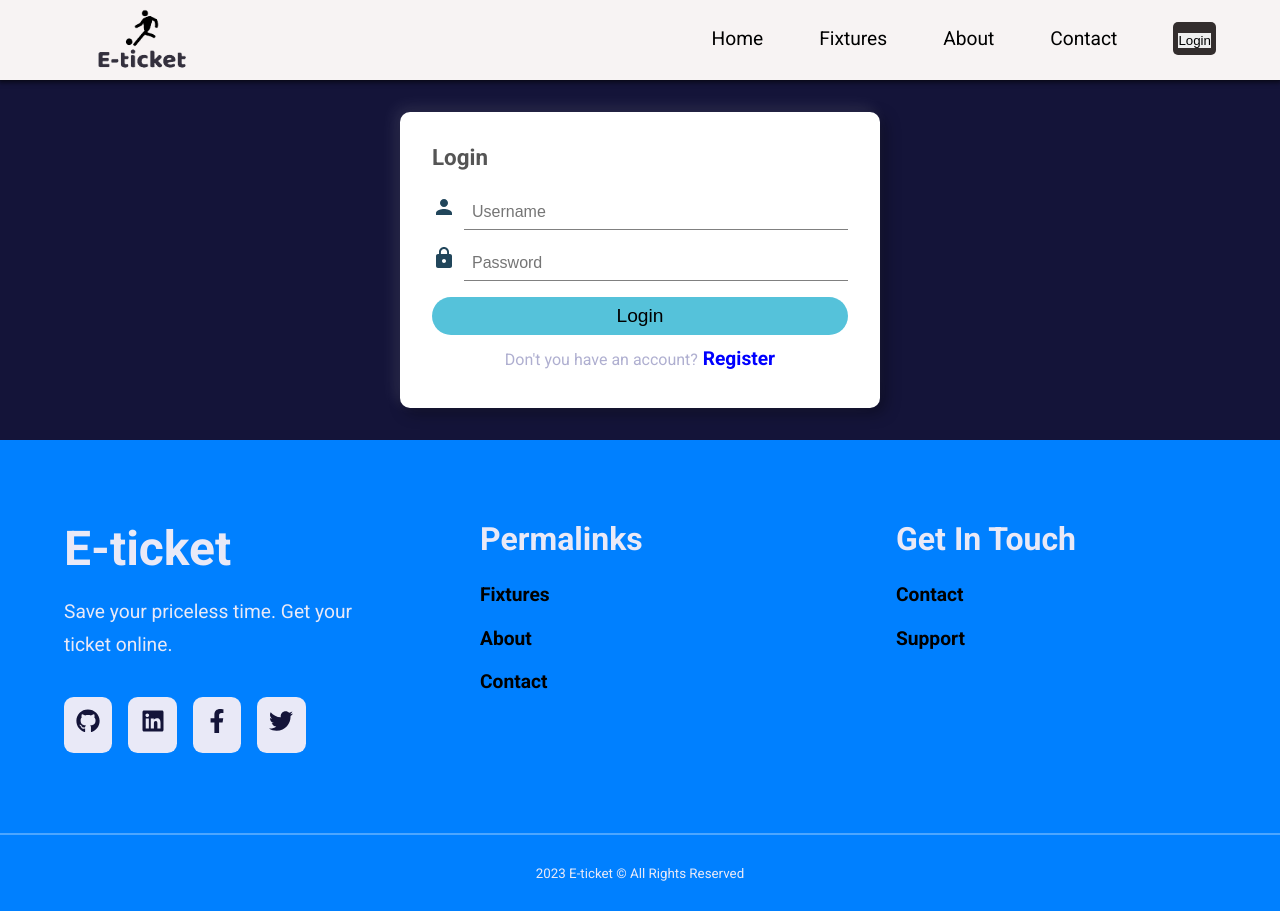
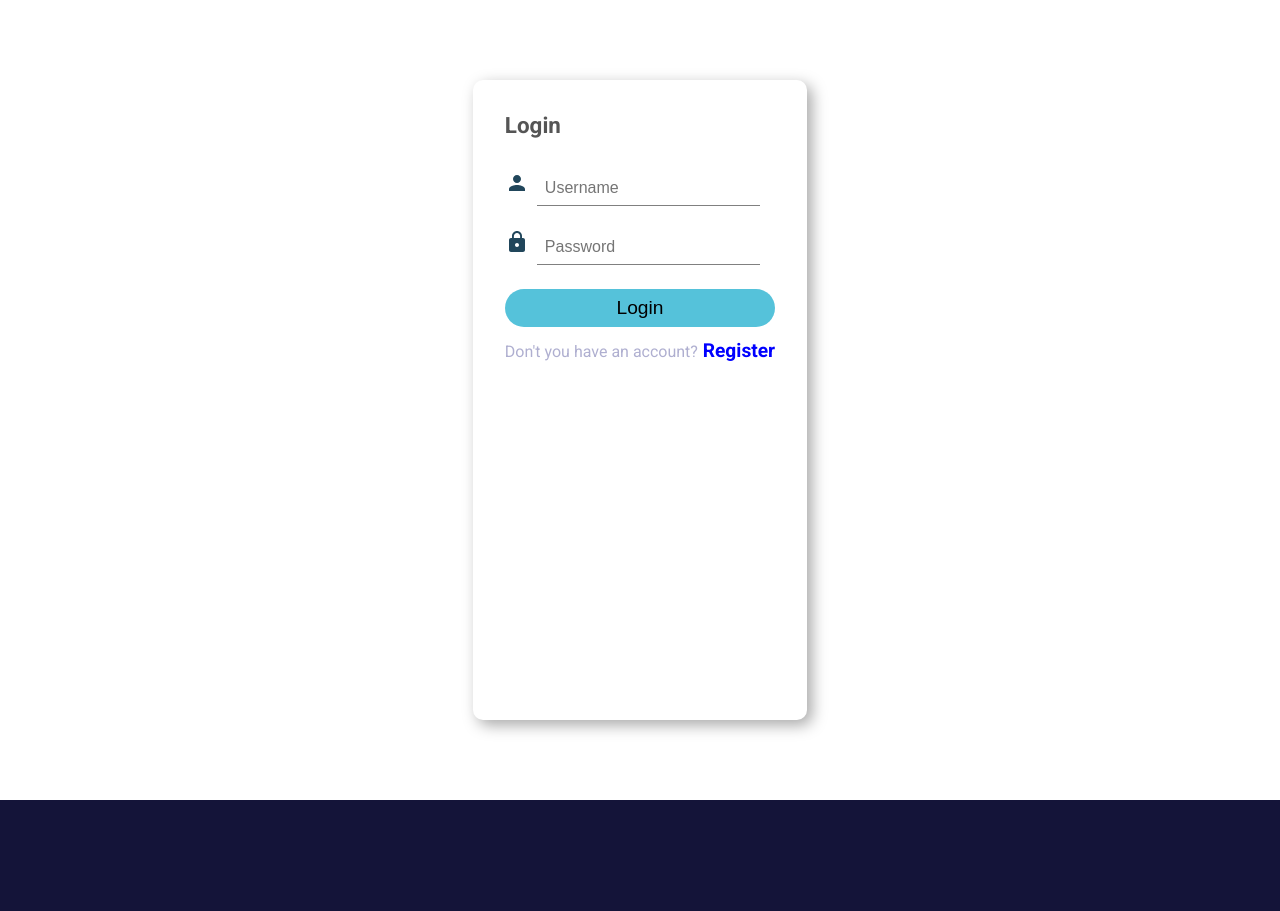
Before and after one commit to Amanuel2000/E-Ticketing-System, a React (Create React App) app in the folder client2/: page /login in a window 1280 px wide. After the commit the page ends 800 px from the top, so only its background shows below. Built offline with nearby package versions, Linux system fonts and the light colour scheme.

Commit message:
Update and add some files

```diff
--- a/client2/src/App.js
+++ b/client2/src/App.js
@@ -1,4 +1,9 @@
-import { BrowserRouter,   Navigate, Route, Routes } from "react-router-dom"
+import {
+  createBrowserRouter,
+  RouterProvider,
+  Outlet,
+  Navigate
+} from "react-router-dom"
 import Navbar from "./components/Navbar"
 import Home from "./pages/home/Home"
 import Fixtures from "./pages/fixtures/Fixtures"
@@ -16,32 +21,88 @@ import { useContext } from "react"
 import { AuthContext } from "./context/authContext"
 
 const App = () => {
-  const { currentUser } = useContext(AuthContext)
+
+  const {currentUser} = useContext(AuthContext);
+
+  const Layout = () => {
+    return (
+      <>
+      <ScrollToTop />
+      <Navbar />
+      <div>
+        <Outlet />
+      </div>
+      <Footer />
+      </>
+    );
+  };
+
   const ProtectedRoute = ({ children }) => {
     if (!currentUser) {
-      return <Navigate to="/login"/>
+      return <Navigate to="/login" />;
     }
-    return children
-  }
+
+    return children;
+  };
+
+  const router = createBrowserRouter([
+    {
+      path: "/",
+      element: (
+        <ProtectedRoute>
+          <Layout />
+        </ProtectedRoute>
+      ),
+      children: [
+        {
+          path: "/",
+          element: <Home />,
+        },
+        {
+          path: "/fixtures",
+          element: <Fixtures />,
+        },
+        {
+          path: "/ticket",
+          element: <Ticket />,
+        },
+        {
+          path: "/payment",
+          element: <Payment />,
+        },
+        {
+          path: "/generate",
+          element: <GenerateQRC />,
+        },
+        {
+          path: "/about",
+          element: <About />,
+        },
+        {
+          path: "/contact",
+          element: <Contact />,
+        },
+        {
+          path: "*",
+          element: <NotFound />,
+        }
+      ],
+    },
+    {
+      path: "/login",
+      element: <Login />,
+    },
+    {
+      path: "/register",
+      element: <Register />,
+    },
+  ]);
+
   return (
-    <BrowserRouter>
-      <ScrollToTop />
-      <Navbar />
-      <Routes>
-        <Route index element={<Home />} />
-        <Route path="fixtures" element={<Fixtures />} />
-        <Route path="about" element={<About />} />
-        <Route path="contact" element={<Contact />} />
-        <Route path="login" element={<Login />} />
-        <Route path="Register" element={<Register />} />
-        <Route path="ticket" element={<Ticket />} />
-        <Route path="payment" element={<Payment />} />
-        <Route path="generate" element={<GenerateQRC />} />
-        <Route path="*" element={<NotFound />} />
-      </Routes>
-      <Footer />
-    </BrowserRouter>
-  )
+    <div>
+      <RouterProvider router={router} />
+    </div>
+  );
 }
 
-export default App
+export default App;
--- a/client2/src/components/Navbar.jsx
+++ b/client2/src/components/Navbar.jsx
@@ -4,33 +4,13 @@ import Logo from '../images/logo.png'
 import { FaBars } from 'react-icons/fa';
 import { AiOutlineClose } from 'react-icons/ai';
 import PersonOutlinedIcon from "@mui/icons-material/PersonOutlined";
-import { useState } from 'react';
-import { useContext } from "react";
+import { useState, useContext } from 'react';
 import { AuthContext } from "../context/authContext";
-import { useHistory } from 'react-router-dom';
-import { useNavigate } from 'react-router-dom';
 
 
 const Navbar = () => {
-  const [isLoggedIn, setIsLoggedIn] = useState(false);
- const navigate = useNavigate();
-
-
-  const handleLogin = () => {
-    setIsLoggedIn(true);
-  };
-
-  const handleLogout = () => {
-    // Clear user data (e.g., localStorage.clear())
-    // Update authentication state (e.g., setIsLoggedIn(false))
-    // Redirect to login page (e.g., history.push('/login'))
-
-    setIsLoggedIn(false);
-    localStorage.clear();
-    navigate('/login');
-  };
   const [isNavShowing, setIsNavShowing] = useState(false);
-const { currentUser } = useContext(AuthContext);
+  const { currentUser } = useContext(AuthContext);
 
   return (
     <nav>
@@ -51,28 +31,14 @@ const { currentUser } = useContext(AuthContext);
           <li>
             <NavLink to="/contact" className={({isActive}) => isActive ? 'active-nav' : ''} onClick={() => setIsNavShowing (prev => !prev)}>Contact</NavLink>
           </li>
-          {isLoggedIn ? (
-            <li>
-
-             <NavLink to="/" className={({isActive}) => isActive ? 'active-nav' : ''} onClick={() => setIsNavShowing (prev => !prev)}> <button onClick={handleLogout}> Logout</button></NavLink>
-            </li>) : (
-            <li>
-
-            <NavLink to="/login" className={({isActive}) => isActive ? 'active-nav' : ''}> <button onClick={handleLogin}> Login</button></NavLink>
-              </li>
-          )}
-           {/* {isLoggedIn ? (
+          {/* <li>
+            <NavLink to="/login" className={({isActive}) => isActive ? 'active-nav' : ''} onClick={() => setIsNavShowing (prev => !prev)}>Login</NavLink>
+          </li>
           <li>
-            <button onClick={handleLogout}>Logout</button>
-          </li>
-        ) : (
-          <li>
-            <button onClick={handleLogin}>Login</button>
-          </li>
-        )} */}
-
-
-
+            <NavLink to="/register" className={({isActive}) => isActive ? 'active-nav' : ''} onClick={() => setIsNavShowing (prev => !prev)}>Register</NavLink>
+          </li> */}
+          <PersonOutlinedIcon />
+          <span>{currentUser.name}</span>
         </ul>
         <button className='nav_toggle-btn' onClick={() => setIsNavShowing (prev => !prev)}>
           {
--- a/client2/src/index.js
+++ b/client2/src/index.js
@@ -10,6 +10,5 @@ root.render(
     <AuthContextProvider>
       <App />
     </AuthContextProvider>
-
   </React.StrictMode>
 );
--- a/client2/src/pages/generateQRC/GenerateQRC.jsx
+++ b/client2/src/pages/generateQRC/GenerateQRC.jsx
@@ -73,7 +73,7 @@ const GenerateQRC = () => {
                 value={url}
                 onChange={e => setUrl(e.target.value)} />
               <button onClick={GenerateQRCode}  className="gen-btn">Get my QRCode</button>
-              <div>
+              <div className="gen-qrc">
                 {qr && <>
                   <img src={qr} />
                   <a href={qr} download="qrcode.png">Download</a>
--- a/client2/src/pages/generateQRC/generateQRC.css
+++ b/client2/src/pages/generateQRC/generateQRC.css
@@ -64,13 +64,20 @@
   display: flex;
   flex-direction: column;
   align-items: center;
-  width: 600px;
-  height: 600px;
 }
 
 .qrc input {
   width: 100%;
   text-align: center;
+}
+.qrc .gen-qrc {
+  width: 300px;
+  height: 300px;
+  border: 1px solid black;
+}
+
+.qrc .gen-qrc img {
+  object-fit: cover;
 }
 .gen-btn {
   width: 50%;
--- a/client2/src/pages/login/Login.jsx
+++ b/client2/src/pages/login/Login.jsx
@@ -23,15 +23,15 @@ const Login = () => {
     e.preventDefault();
     try {
       await login(inputs);
-      navigate("/fixtures")
+      navigate("/")
     } catch (err) {
       setErr(err.response.data);
     }
   };
 
   return (
-    <div>
-      <div className="login">
+    <div className="login">
+      <div className="login-card">
         <h1>Login</h1>
         <form>
           <div className="input-group">
--- a/client2/src/pages/login/login.css
+++ b/client2/src/pages/login/login.css
@@ -1,22 +1,30 @@
 .login {
+  background-color: white;
+  height: 100vh;
+  display: flex;
+  justify-content: center;
+  align-items: center;
+}
+.login-card {
   max-width: 30rem;
   margin: 2rem auto;
   padding: 2rem;
+  height: 80%;
   background-color: white;
   border-radius: 10px;
   box-shadow: -5px -5px 15px rgb(255, 255, 255, 0.1), 5px 5px 15px rgb(0, 0, 0, 0.35);
 }
 
-.login h1 {
+.login-card h1 {
   color: #555;
   font-size: 1.4rem;
-  margin-bottom: 1.5rem;
+  margin-bottom: 2rem;
 }
 
-.login form {
+.login-card form {
   display: flex;
   flex-direction: column;
-  gap: 1rem;
+  gap: 1.5rem;
 }
 
 .input-group {
@@ -41,21 +49,21 @@
   cursor: pointer;
 }
 
-.login form button:hover {
+.login-card form button:hover {
   font-weight: 700;
 }
 
-.login p {
+.login-card p {
   text-align: center;
 }
 
-.login p span:hover {
+.login-card p span:hover {
   text-decoration: underline;
 }
 
 /*Media Queries (medium screen)*/
 @media screen and (max-width: 1024px) {
-  .login {
+  .login-card {
     margin: 2rem 0;
     width: 60%;
   }
@@ -63,7 +71,7 @@
 
 /*Media Queries (small screen)*/
 @media screen and (max-width: 600px) {
-  .login {
+  .login-card {
     margin: 2rem 0;
     width: 90%;
   }
--- a/client2/src/pages/register/Register.jsx
+++ b/client2/src/pages/register/Register.jsx
@@ -52,8 +52,8 @@ const Register = () => {
   };
 
   return (
-    <div>
-      <div className="register">
+    <div className="register">
+      <div className="register-card">
         <h1>Register</h1>
         <form onSubmit={handleSubmit(onSubmit)}>
           <div className="input-group">
--- a/client2/src/pages/register/register.css
+++ b/client2/src/pages/register/register.css
@@ -1,23 +1,33 @@
 .register {
+  background-color: white;
+  height: 100vh;
+  display: flex;
+  justify-content: center;
+  align-items: center;
+}
+
+.register-card {
   max-width: 30rem;
   margin: 2rem auto;
   padding: 2rem;
+  height: 80%;
   background-color: white;
   border-radius: 10px;
   box-shadow: -5px -5px 15px rgb(255, 255, 255, 0.1), 5px 5px 15px rgb(0, 0, 0, 0.35);
 }
 
-.register h1 {
+.register-card h1 {
   color: #555;
   font-size: 1.4rem;
-  margin-bottom: 1.5rem;
+  margin-bottom: 2rem;
 }
 
-.register form {
+.register-card form {
   display: flex;
   flex-direction: column;
-  gap: 1rem;
+  gap: 1.2rem;
 }
+
 .input-group {
   display: flex;
   gap: 0.5rem;
@@ -27,7 +37,6 @@
   padding: 0.5em;
   border-bottom: 1px solid gray;
   font-size: 1rem;
-  width: 100%;
 }
 
 .register form button {
@@ -41,20 +50,21 @@
   cursor: pointer;
 }
 
-.register form button:hover {
+.register-card form button:hover {
   font-weight: 700;
 }
 
-.register p {
+.register-card p {
   text-align: center;
 }
-.register p span:hover {
+
+.register-card p span:hover {
   text-decoration: underline;
 }
 
 /*Media Queries (medium screen)*/
 @media screen and (max-width: 1024px) {
-  .register {
+  .register-card {
     margin: 2rem 0;
     width: 60%;
   }
@@ -62,7 +72,7 @@
 
 /*Media Queries (small screen)*/
 @media screen and (max-width: 600px) {
-  .register {
+  .register-card {
     margin: 2rem 0;
     width: 90%;
   }
```
